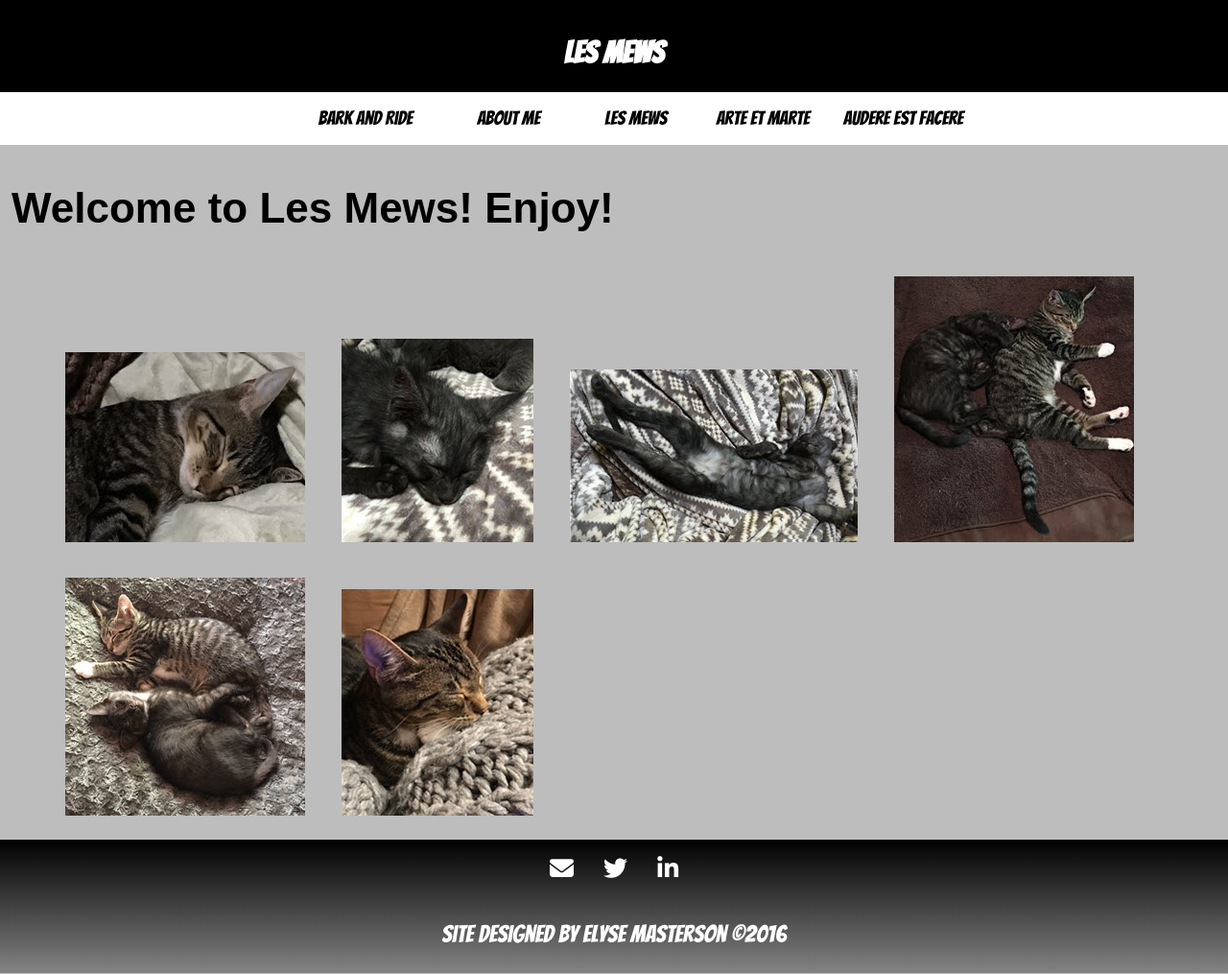
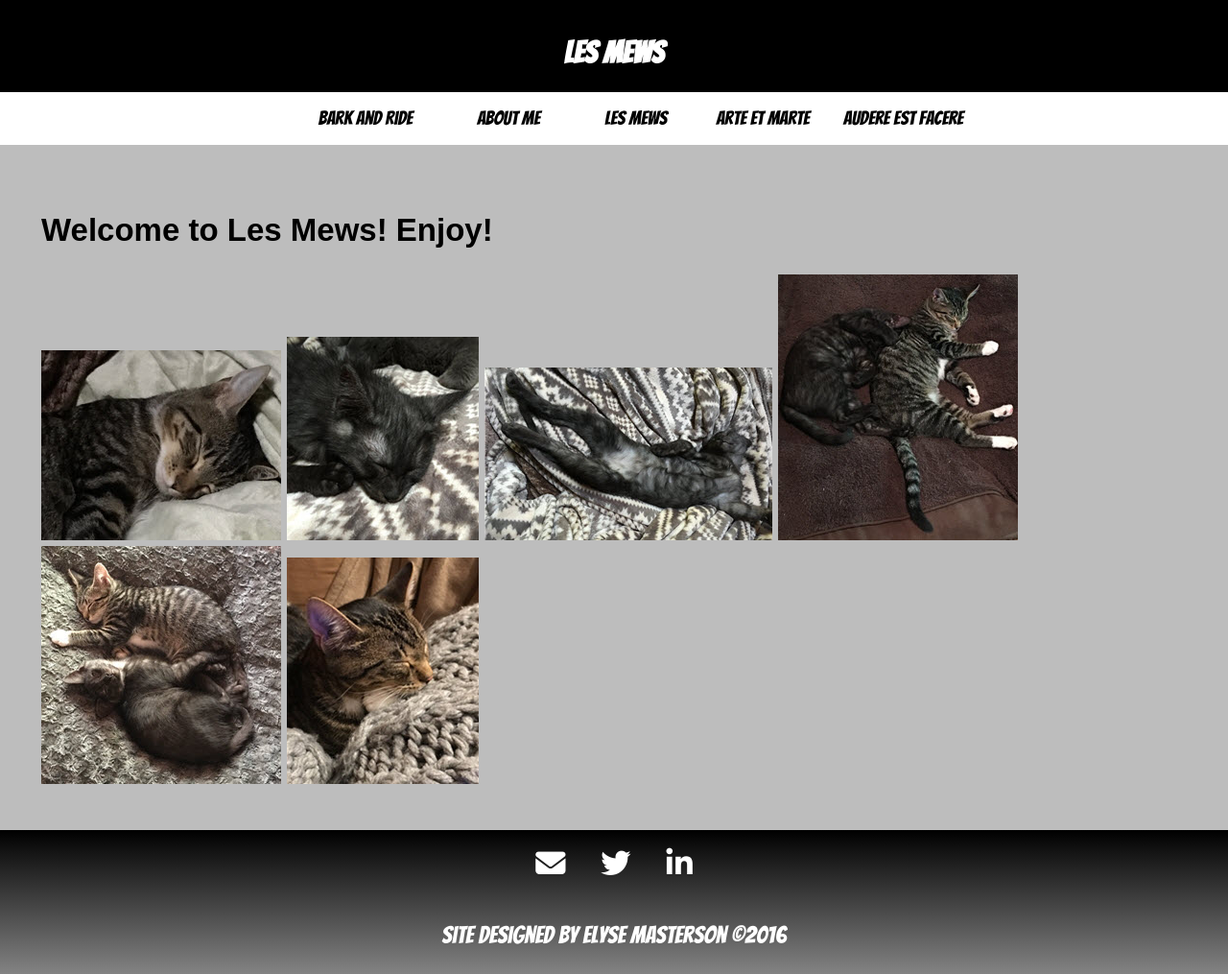
Before and after one commit to esylebrasil/portfolio, a plain HTML site: page meows.html in a window 1280 px wide. Shown: the whole page at 96% size. Drawn offline with Linux system fonts and the light colour scheme.

Commit message:
correct html and css

```diff
--- a/meows.html
+++ b/meows.html
@@ -19,16 +19,14 @@
             <li>Audere est Facere</li>
           </ul>
       </header>
-      <article>
-        <h1>Welcome to Les Mews!  Enjoy!</h1>
-          <ul class="gatos">
-            <li><img src="images/Lunatic.JPG" alt="Luna"></li>
-            <li><img src="images/Coltrane4.JPG" alt="Coltrane"></li>
-            <li> <img src="images/CT1.jpg" alt="Coltrane-kitten"></li>
-            <li> <img src="images/kittens1.JPG" alt="kittens"</li>
-            <li> <img src="images/Kittens2.JPG" alt="cute-kittens"></li>
-            <li> <img src="images/Luna3.JPG" alt="Luna"></li>
-        </ul>
+      <article class="gatos">
+        <h2>Welcome to Les Mews!  Enjoy!</h2>
+          <img src="images/Lunatic.JPG" alt="Luna">
+          <img src="images/Coltrane4.JPG" alt="Coltrane">
+          <img src="images/CT1.jpg" alt="Coltrane-kitten">
+          <img src="images/kittens1.JPG" alt="kittens">
+          <img src="images/Kittens2.JPG" alt="cute-kittens">
+          <img src="images/Luna3.JPG" alt="Luna">
       </article>
       <footer>
         <ul class=infofooter>
--- a/style/first-stylesheet.css
+++ b/style/first-stylesheet.css
@@ -31,7 +31,6 @@ ul.topnav {
 }
 
 ul.topnav li {
-  float: inherit;
   display: inline-block;
   color: black;
   padding: 1rem;
@@ -58,8 +57,7 @@ article {
   font-family: Segoe UI Light, Arial, sans-serif;
   font-size: 22px;
   margin: 0.5em;
-  padding: .05em;
-  height: 700px;
+  padding: 2rem;
 }
 
 .bark {
@@ -71,7 +69,7 @@ article {
   padding: 2rem;
 }
 
-ul.gatos li {
+.gatos li {
   clear: both;
   display:  inline-block;
   color: white;
@@ -92,7 +90,7 @@ footer {
   clear: both;
   margin: 0;
   padding: .05rem;
-  font-size: 30 px;
+  font-size: 20px;
   background-image: linear-gradient(black, #838383)
 }
 
@@ -104,7 +102,6 @@ ul.infofooter {
 }
 
 ul.infofooter li {
-  float: inherit;
   display: inline-block;
   color: white;
   padding: 0.5em;
@@ -122,11 +119,9 @@ ul.infofooter li a:hover{
   color: #838383;
 }
 
-p.footerinfo {
+.footerinfo {
   font-size: 25px;
   text-align: center;
   padding: 0;
   color: white;
 }
-
-</style>
```
Also changed, not shown: about.html (+1 -1 lines), bark-ride.html (+1 -1 lines).
